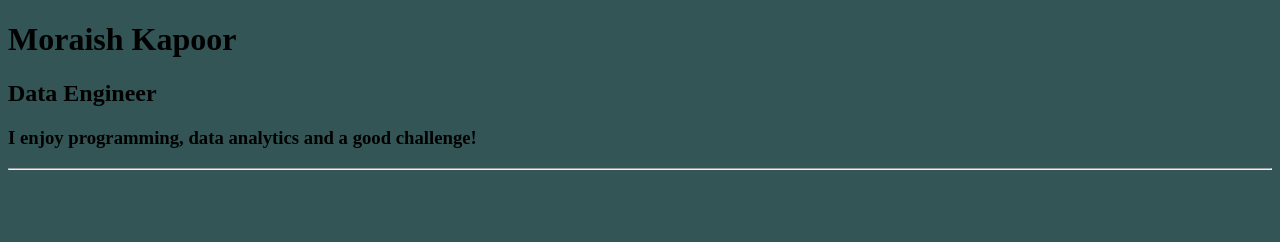
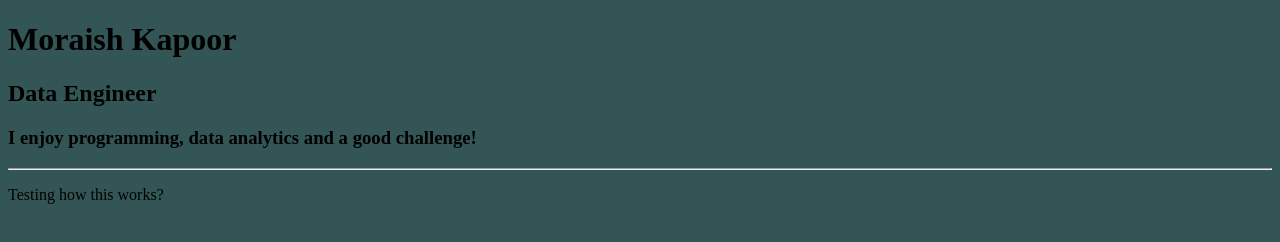
Before and after one commit to moraish/moraish_cv, a plain HTML site: page index.html in a window 1280 px wide. Drawn offline with Linux system fonts and the light colour scheme.

Commit message:
added testing change

```diff
--- a/index.html
+++ b/index.html
@@ -12,6 +12,9 @@
     <h3>I enjoy programming, data analytics and a good challenge!</h3>
     <hr />
 
+    <p>Testing how this works?</p>
+
+
 
 
 </body>
```
